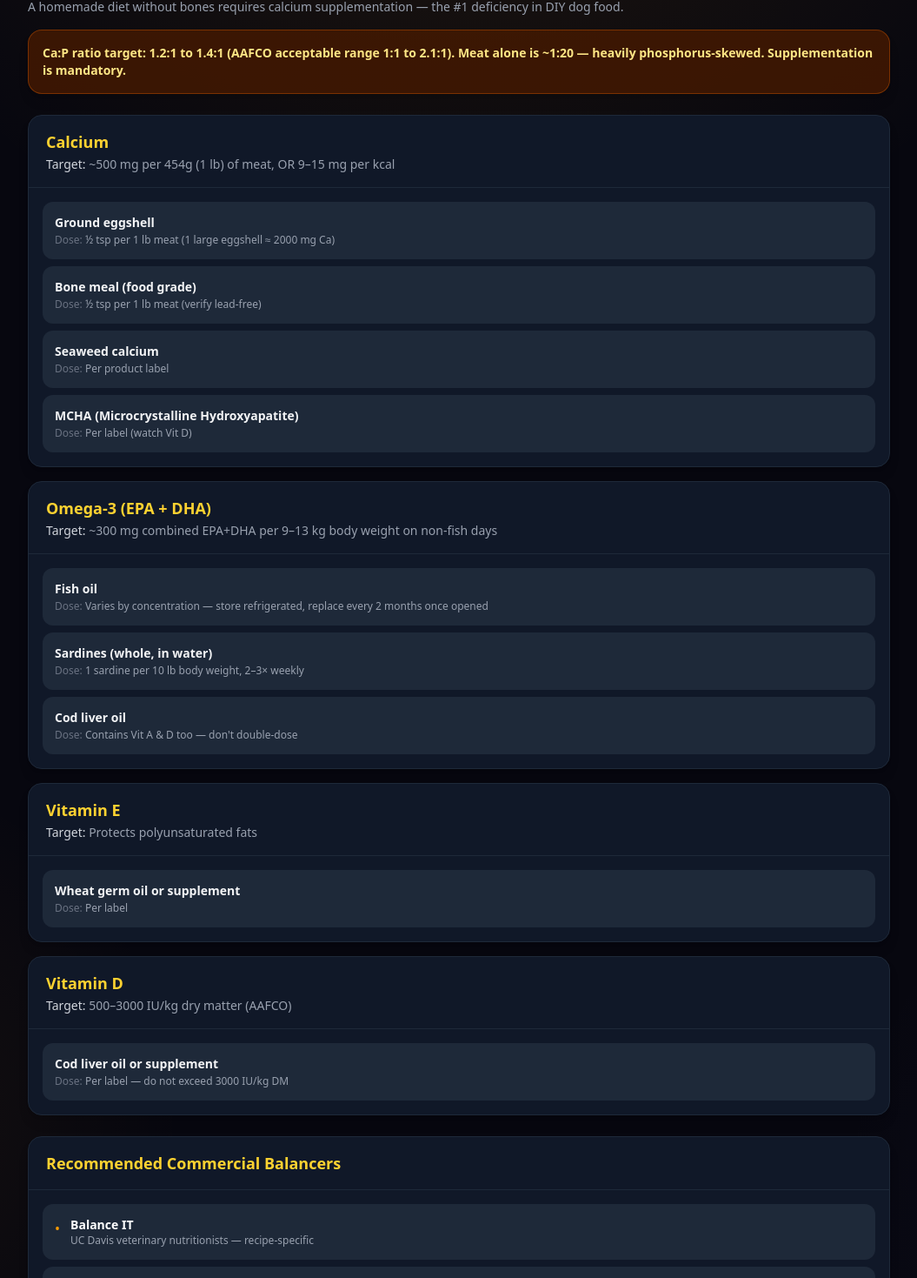
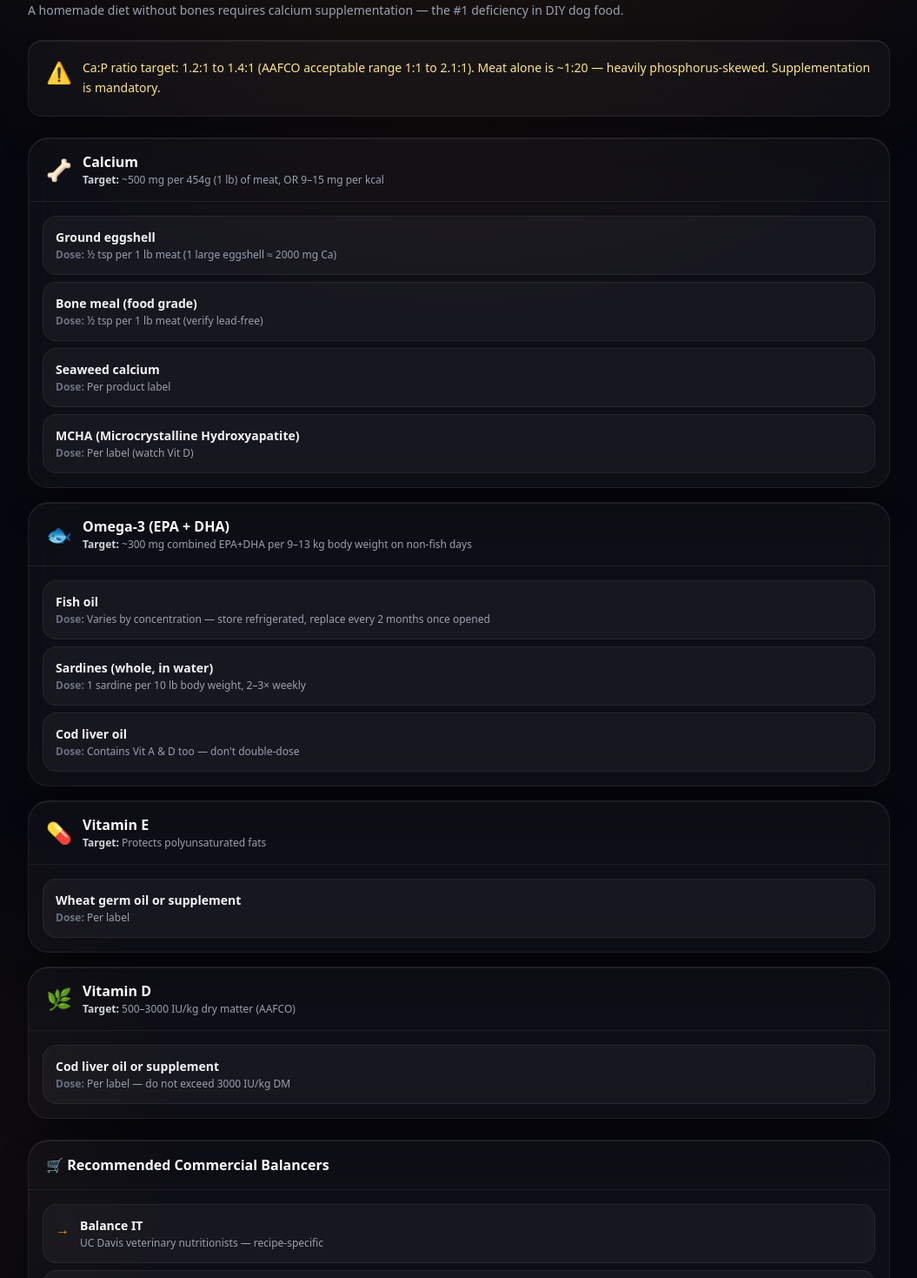
Before and after one commit to SirAllap/pawcook, a React (Vite) app in the folder apps/web/: page /supplements in a window 1280 px wide. Shown: the part 121-1590 px from the top of the page at 87% size, without its empty margins (112-1167 px from the left). Built offline with nearby package versions, Linux system fonts and the light colour scheme.

Commit message:
redesign: modern glassmorphism UI, floating nav, animations, fix CI lint

```diff
--- a/apps/web/src/pages/SupplementGuide.tsx
+++ b/apps/web/src/pages/SupplementGuide.tsx
@@ -1,55 +1,60 @@
 import { useTranslation } from 'react-i18next';
 import supplementsData from '@pawcook/data/supplements';
 
-interface SupplementSource {
-  id: string;
-  label: string;
-  dose: string;
-}
-
-interface Supplement {
-  id: string;
-  label: string;
-  target: string;
-  sources: SupplementSource[];
-}
+interface SupplementSource { id: string; label: string; dose: string; }
+interface Supplement       { id: string; label: string; target: string; sources: SupplementSource[]; }
 
 const supplements = supplementsData as Supplement[];
 
 const COMMERCIAL_BALANCERS = [
-  ['Balance IT', 'UC Davis veterinary nutritionists — recipe-specific'],
-  ['Wysong Call of the Wild', 'For all-meat diets'],
+  ['Balance IT',                                    'UC Davis veterinary nutritionists — recipe-specific'],
+  ['Wysong Call of the Wild',                       'For all-meat diets'],
   ['Animal Essentials Complete Multivitamin & Mineral', 'Broad spectrum'],
-  ['Volhard NDF2', 'Full premix approach'],
+  ['Volhard NDF2',                                  'Full premix approach'],
 ];
+
+const SUPP_ICONS: Record<number, string> = { 0: '🦴', 1: '🐟', 2: '💊', 3: '🌿', 4: '⚡' };
 
 export default function SupplementGuide() {
   const { t } = useTranslation();
 
   return (
-    <div>
-      <h1 className="text-2xl font-bold text-amber-400 mb-1">{t('supplements.title')}</h1>
-      <p className="text-gray-400 text-sm mb-4">{t('supplements.subtitle')}</p>
-
-      <div className="bg-amber-950/80 border border-amber-700/50 rounded-2xl p-4 mb-6 shadow-lg">
-        <p className="text-sm text-amber-200"><strong>{t('supplements.caRatio')}</strong></p>
+    <div className="space-y-6">
+      <div className="animate-fade-in-up">
+        <h1 className="text-3xl font-black text-white mb-1 tracking-tight">{t('supplements.title')}</h1>
+        <p className="text-gray-400 text-sm">{t('supplements.subtitle')}</p>
       </div>
 
-      <div className="space-y-4 mb-6">
-        {supplements.map(supp => (
-          <div key={supp.id} className="bg-gray-900 border border-gray-800 rounded-2xl overflow-hidden shadow-lg">
-            <div className="px-5 py-4 border-b border-gray-800">
-              <h2 className="font-bold text-lg text-amber-300">{supp.label}</h2>
-              <p className="text-sm text-gray-400 mt-0.5">
-                <span className="text-gray-300 font-medium">{t('common.target')}:</span> {supp.target}
-              </p>
+      {/* Ca:P callout */}
+      <div className="glass-card rounded-2xl p-5 border-l-[3px] border-amber-500/70 animate-fade-in-up delay-100">
+        <div className="flex items-start gap-3">
+          <span className="text-2xl shrink-0">⚠️</span>
+          <p className="text-sm text-amber-200 leading-relaxed">{t('supplements.caRatio')}</p>
+        </div>
+      </div>
+
+      {/* Supplement cards */}
+      <div className="space-y-4">
+        {supplements.map((supp, si) => (
+          <div key={supp.id}
+            className="glass-card rounded-3xl overflow-hidden animate-fade-in-up"
+            style={{ animationDelay: `${150 + si * 80}ms` }}>
+            <div className="px-5 py-4 border-b border-white/[0.06] flex items-center gap-3">
+              <span className="text-2xl">{SUPP_ICONS[si] ?? '💊'}</span>
+              <div>
+                <h2 className="font-black text-base text-white leading-snug">{supp.label}</h2>
+                <p className="text-xs text-gray-400 mt-0.5">
+                  <span className="text-gray-300 font-semibold">{t('common.target')}:</span> {supp.target}
+                </p>
+              </div>
             </div>
             <div className="p-4 space-y-2">
               {supp.sources.map(src => (
-                <div key={src.id} className="bg-gray-800 rounded-xl p-3.5">
-                  <p className="text-sm font-semibold text-gray-100">{src.label}</p>
+                <div key={src.id} className="bg-white/[0.04] border border-white/[0.06] rounded-2xl p-3.5">
+                  <p className="text-sm font-bold text-gray-100">{src.label}</p>
                   <p className="text-xs text-gray-400 mt-0.5">
-                    <span className="text-gray-500 font-medium">{t('supplements.dose')}:</span> {src.dose}
+                    <span className="text-gray-500 font-semibold">{t('supplements.dose')}:</span>{' '}
+                    {src.dose}
                   </p>
                 </div>
               ))}
@@ -58,17 +63,18 @@ export default function SupplementGuide() {
         ))}
       </div>
 
-      <div className="bg-gray-900 border border-gray-800 rounded-2xl overflow-hidden shadow-lg">
-        <div className="px-5 py-4 border-b border-gray-800">
-          <h2 className="font-bold text-amber-300 text-lg">{t('supplements.commercialBalancers')}</h2>
+      {/* Commercial balancers */}
+      <div className="glass-card rounded-3xl overflow-hidden animate-fade-in-up delay-500">
+        <div className="px-5 py-4 border-b border-white/[0.06]">
+          <h2 className="font-black text-base text-white">🛒 {t('supplements.commercialBalancers')}</h2>
         </div>
         <div className="p-4 space-y-2">
           {COMMERCIAL_BALANCERS.map(([name, desc]) => (
-            <div key={name} className="bg-gray-800 rounded-xl p-3.5 flex gap-3 items-start">
-              <span className="text-amber-500 shrink-0 mt-0.5">•</span>
+            <div key={name} className="bg-white/[0.04] border border-white/[0.06] rounded-2xl p-3.5 flex gap-3 items-start">
+              <span className="text-amber-500 shrink-0 mt-0.5 font-black text-base">→</span>
               <div>
-                <p className="text-sm font-semibold text-white">{name}</p>
-                <p className="text-xs text-gray-400">{desc}</p>
+                <p className="text-sm font-bold text-white">{name}</p>
+                <p className="text-xs text-gray-400 mt-0.5">{desc}</p>
               </div>
             </div>
           ))}
```
